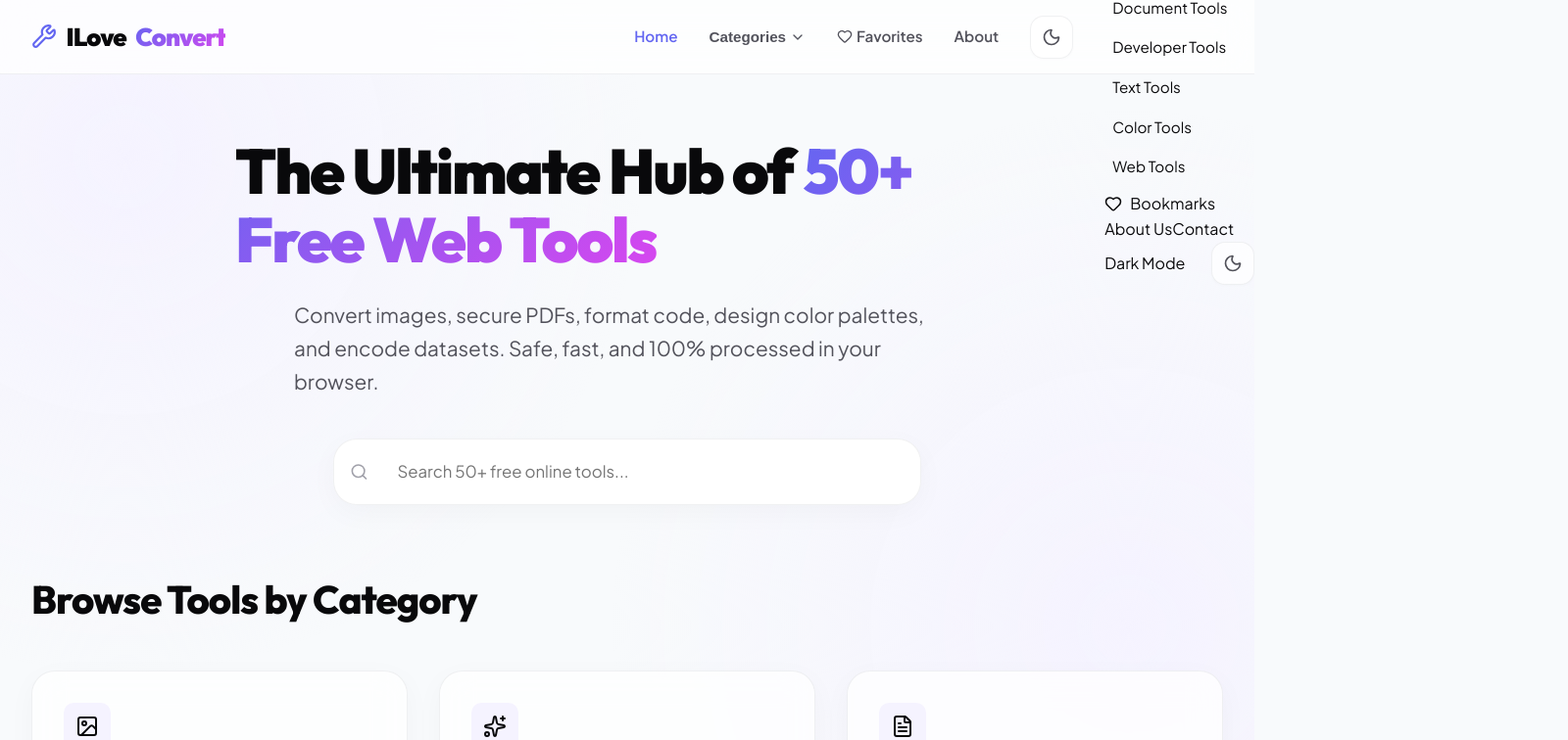
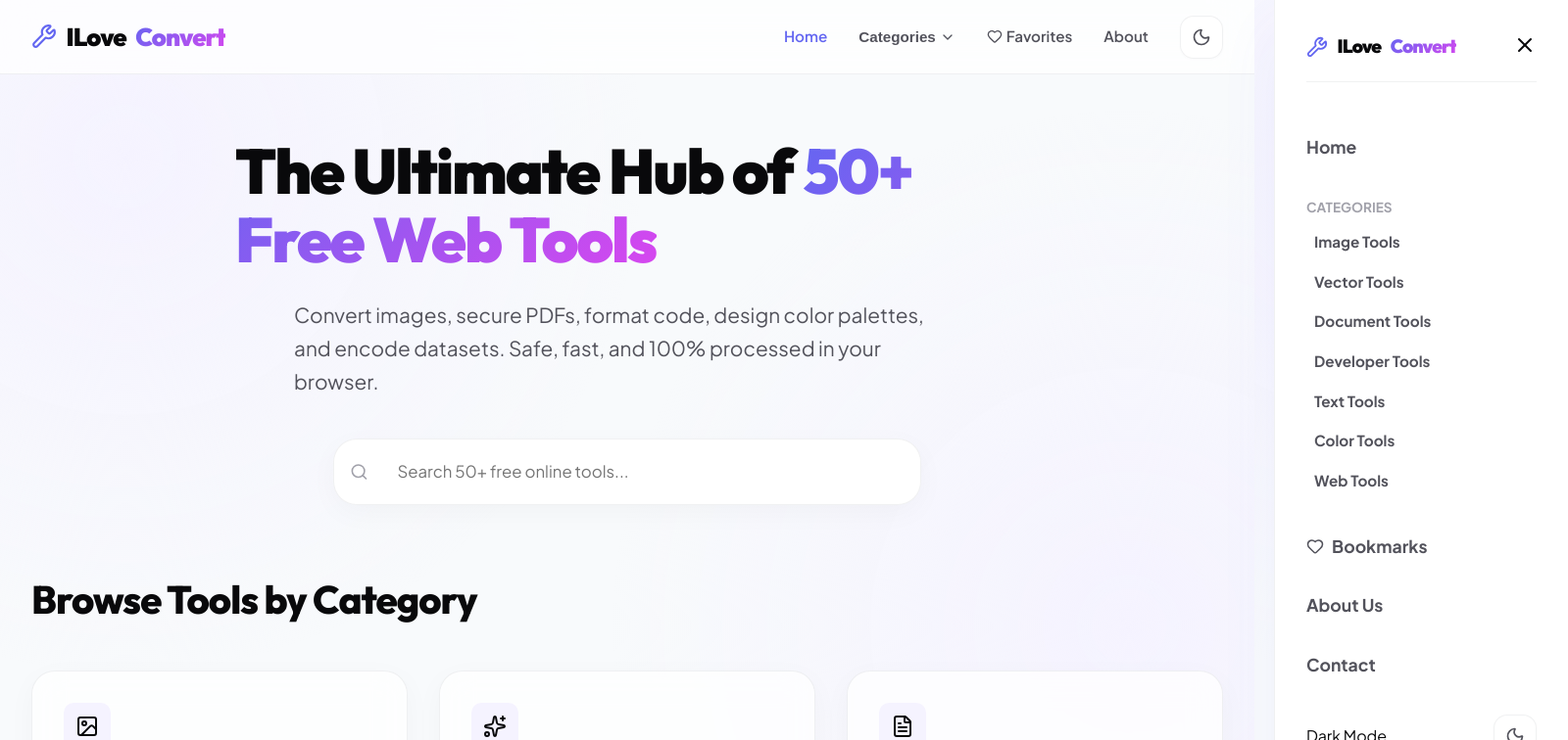
Before and after one commit to gowthamraj2003/i-love-convert, a Next.js app: page / in a window 1280 px wide. Shown: the top 756 px of the page at 98% size, 1600 px wide, since content can reach past the window. Built offline with nearby package versions, Linux system fonts and the light colour scheme.

Commit message:
fix: resolve mobile sidebar overlap and toggle overlay styling

```diff
--- a/src/app/globals.css
+++ b/src/app/globals.css
@@ -584,3 +584,98 @@
     flex-direction: row;
   }
 }
+
+/* Mobile Sidebar Drawer Navigation */
+.mobile-toggle {
+  display: none !important;
+}
+
+@media (max-width: 768px) {
+  .mobile-toggle {
+    display: inline-flex !important;
+    background: none;
+    border: none;
+    cursor: pointer;
+    color: var(--text-primary);
+    width: 44px;
+    height: 44px;
+    border-radius: 14px;
+    align-items: center;
+    justify-content: center;
+    transition: all 0.25s ease;
+  }
+
+  .mobile-toggle:hover {
+    background-color: var(--border);
+  }
+}
+
+.mobile-menu-overlay {
+  position: fixed;
+  top: 0;
+  left: 0;
+  width: 100vw;
+  height: 100vh;
+  background-color: rgba(0, 0, 0, 0.4);
+  backdrop-filter: blur(4px);
+  -webkit-backdrop-filter: blur(4px);
+  z-index: 999;
+  opacity: 0;
+  visibility: hidden;
+  transition: all 0.3s cubic-bezier(0.4, 0, 0.2, 1);
+}
+
+.mobile-menu-overlay.open {
+  opacity: 1;
+  visibility: visible;
+}
+
+.sidebar {
+  position: fixed;
+  top: 0;
+  right: -320px;
+  width: 300px;
+  height: 100vh;
+  background-color: var(--bg-surface);
+  border-left: 1px solid var(--border);
+  box-shadow: var(--shadow-premium);
+  z-index: 1000;
+  display: flex;
+  flex-direction: column;
+  padding: 2rem;
+  gap: 2rem;
+  transition: all 0.3s cubic-bezier(0.4, 0, 0.2, 1);
+}
+
+.sidebar.open {
+  right: 0 !important;
+}
+
+.sidebar-header {
+  display: flex;
+  justify-content: space-between;
+  align-items: center;
+  border-bottom: 1px solid var(--border);
+  padding-bottom: 1.25rem;
+}
+
+.sidebar-nav {
+  display: flex;
+  flex-direction: column;
+  gap: 1.5rem;
+  margin-top: 1rem;
+}
+
+.sidebar-link {
+  font-size: 1.1rem;
+  font-weight: 700;
+  color: var(--text-secondary);
+  text-decoration: none;
+  padding: 0.25rem 0;
+  transition: all 0.2s ease;
+}
+
+.sidebar-link:hover {
+  color: var(--accent-primary);
+  padding-left: 6px;
+}
--- a/src/components/Navbar.jsx
+++ b/src/components/Navbar.jsx
@@ -145,13 +145,7 @@
           <button
             className="mobile-toggle"
             onClick={toggleMobileMenu}
-            style={{
-              display: "none",
-              background: "none",
-              border: "none",
-              cursor: "pointer",
-              color: "var(--text-primary)"
-            }}
+            aria-label="Open mobile menu"
           >
             <Menu size={24} />
           </button>
@@ -163,9 +157,6 @@
         @media (max-width: 768px) {
           .nav-links {
             display: none !important;
-          }
-          .mobile-toggle {
-            display: block !important;
           }
         }
         .dropdown-item:hover {
```
